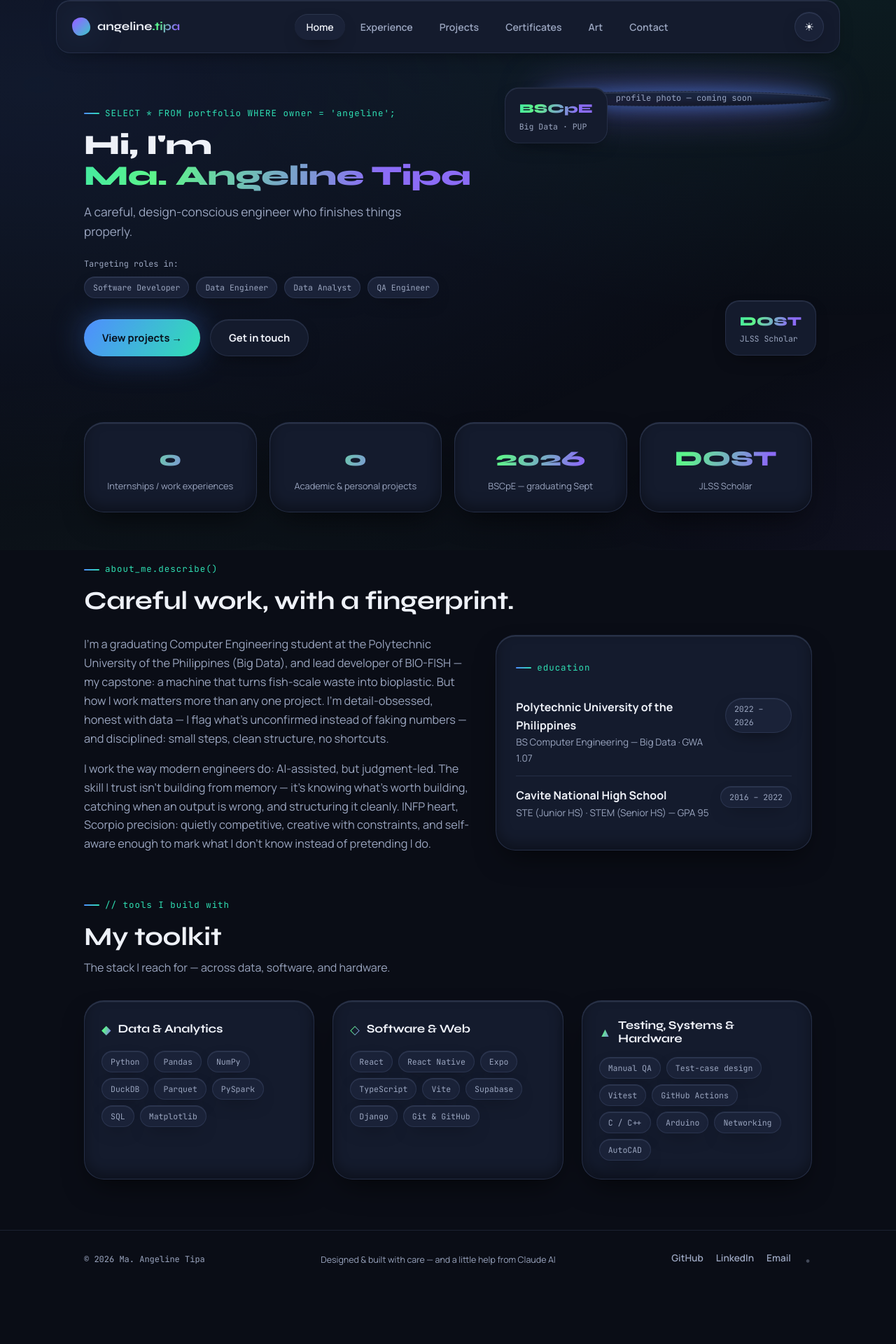
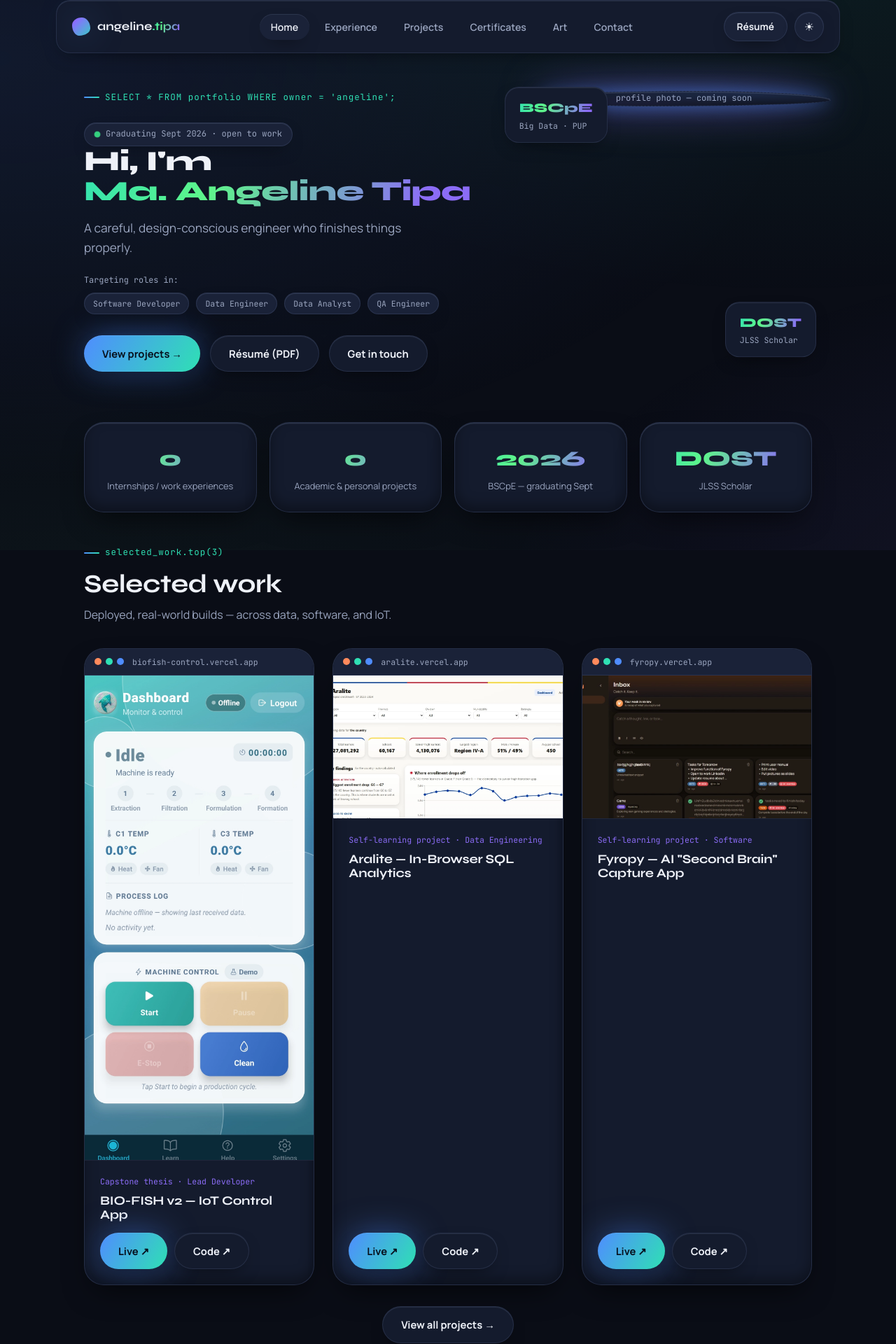
Before and after one commit to angelinetipa/opal-portfolio, a React (Vite) app: page / in a window 1280 px wide. Shown: the part 14-1934 px from the top of the page at 70% size. Before the commit the page ends 1857 px from the top, so only its background shows below. Built offline with nearby package versions, Linux system fonts and the light colour scheme; no server answers; the database is empty.

Commit message:
feat(home): add selected-work section, open-to-work badge, résumé button, cert full-view, footer line

```diff
--- a/src/components/Footer.jsx
+++ b/src/components/Footer.jsx
@@ -9,7 +9,7 @@ export default function Footer() {
     <footer className="footer">
       <div className="container footer-inner">
         <span className="footer-mono">© {new Date().getFullYear()} {profile.name}</span>
-        <span className="footer-note">Designed & built with care — and a little help from Claude AI</span>
+        <span className="footer-note">Designed &amp; built from scratch — no template. AI-assisted, judgment-led.</span>
         <div className="footer-links">
           <a href={profile.github} target="_blank" rel="noreferrer">GitHub</a>
           <a href={profile.linkedin} target="_blank" rel="noreferrer">LinkedIn</a>
--- a/src/components/Navbar.css
+++ b/src/components/Navbar.css
@@ -29,6 +29,18 @@
   box-shadow: var(--clay-shadow-soft);
 }
 .nav-actions { display: flex; align-items: center; gap: 10px; }
+
+/* résumé button */
+.resume-btn {
+  padding: 9px 18px; border-radius: 999px;
+  font-size: 0.85rem; font-weight: 700;
+  color: var(--text); background: var(--surface-2);
+  border: 1px solid var(--line);
+  box-shadow: var(--clay-shadow-soft);
+  transition: box-shadow 0.3s ease, transform 0.2s ease, color 0.25s;
+}
+.resume-btn:hover { color: var(--opal-teal); box-shadow: var(--clay-shadow-soft), var(--glow-teal); transform: translateY(-1px); }
+
 .theme-btn {
   width: 42px; height: 42px; border-radius: 50%;
   border: 1px solid var(--line);
@@ -59,3 +71,7 @@
   .nav-links a { display: block; }
   .burger { display: flex; }
 }
+
+@media (max-width: 420px) {
+  .resume-btn { display: none; } /* résumé still in hero on mobile */
+}
--- a/src/components/Navbar.jsx
+++ b/src/components/Navbar.jsx
@@ -1,5 +1,6 @@
 import { useState } from 'react'
 import { NavLink } from 'react-router-dom'
+import { profile } from '../constants/data.js'
 import './Navbar.css'
 
 const links = [
@@ -37,6 +38,17 @@ export default function Navbar({ theme, onToggleTheme }) {
         </ul>
 
         <div className="nav-actions">
+          {profile.resume && (
+            <a
+              className="resume-btn"
+              href={profile.resume}
+              target="_blank"
+              rel="noreferrer"
+              title="Open résumé (PDF)"
+            >
+              Résumé
+            </a>
+          )}
           <button
             className="theme-btn"
             onClick={onToggleTheme}
--- a/src/pages/Certificates.css
+++ b/src/pages/Certificates.css
@@ -1,6 +1,22 @@
 .cert-card { overflow: hidden; }
-.cert-img { height: 160px; border-radius: var(--radius-lg) var(--radius-lg) 0 0; border: none; border-bottom: 1px dashed var(--line); }
-.cert-img img { width: 100%; height: 100%; object-fit: cover; }
+
+/* show the WHOLE certificate at a glance — landscape frame, no cropping */
+.cert-img {
+  aspect-ratio: 4 / 3;
+  height: auto;
+  border-radius: var(--radius-lg) var(--radius-lg) 0 0;
+  border: none;
+  border-bottom: 1px dashed var(--line);
+  background: var(--bg-soft);
+  display: grid;
+  place-items: center;
+  padding: 10px;
+}
+.cert-img img {
+  width: 100%;
+  height: 100%;
+  object-fit: contain; /* full cert visible, letterboxed instead of cropped */
+}
 .cert-body { padding: 18px 22px 22px; }
 .cert-body h3 { font-size: 1rem; margin-bottom: 4px; }
 .cert-body p { font-size: 0.8rem; color: var(--text-dim); font-family: var(--font-mono); }
--- a/src/pages/Home.css
+++ b/src/pages/Home.css
@@ -13,6 +13,27 @@
 .hero-chips-label { font-family: var(--font-mono); font-size: 0.74rem; color: var(--text-dim); margin-bottom: 8px; }
 .hero-chips { display: flex; gap: 10px; flex-wrap: wrap; margin-bottom: 30px; }
 .hero-cta { display: flex; gap: 14px; flex-wrap: wrap; }
+
+/* open-to-work status pill */
+.hero-status {
+  display: inline-flex; align-items: center; gap: 8px;
+  margin-top: 12px;
+  padding: 6px 14px; border-radius: 999px;
+  background: var(--surface-2); border: 1px solid var(--line);
+  font-family: var(--font-mono); font-size: 0.75rem; color: var(--text-dim);
+  box-shadow: var(--clay-shadow-soft);
+}
+.hs-dot {
+  width: 8px; height: 8px; border-radius: 50%;
+  background: #35d07f;
+  box-shadow: 0 0 0 0 rgba(53, 208, 127, 0.6);
+  animation: hsPulse 2s ease-out infinite;
+}
+@keyframes hsPulse {
+  0% { box-shadow: 0 0 0 0 rgba(53, 208, 127, 0.55); }
+  70% { box-shadow: 0 0 0 8px rgba(53, 208, 127, 0); }
+  100% { box-shadow: 0 0 0 0 rgba(53, 208, 127, 0); }
+}
 
 .hero-visual { position: relative; aspect-ratio: 0.92; max-width: 420px; margin-inline: auto; }
 .hero-gem { display: none; }
@@ -45,6 +66,19 @@
 .stat-value { font-family: var(--font-display); font-size: 1.9rem; font-weight: 800; }
 .stat-label { font-size: 0.8rem; color: var(--text-dim); }
 
+/* SELECTED WORK */
+.selected { margin-bottom: 24px; padding-top: 40px; }
+.sel-grid { margin-top: 28px; }
+.sel-card { overflow: hidden; display: flex; flex-direction: column; height: 100%; }
+.sel-body { padding: 20px 22px 22px; display: flex; flex-direction: column; gap: 8px; flex: 1; }
+.sel-body h3 { font-size: 1.12rem; }
+.sel-sub { font-family: var(--font-mono); font-size: 0.72rem; color: var(--opal-violet); }
+.sel-actions { display: flex; gap: 10px; margin-top: auto; padding-top: 8px; flex-wrap: wrap; }
+.sel-more { display: flex; justify-content: center; margin-top: 30px; }
+
+/* small buttons (shared look with Projects) */
+.btn-sm { padding: 7px 14px; font-size: 0.82rem; }
+
 /* ABOUT */
 .about { margin-bottom: 72px; padding-top: 64px; }
 .skills { padding-top: 40px; }
@@ -54,7 +88,6 @@
 .edu-row { display: flex; justify-content: space-between; gap: 14px; align-items: flex-start; padding: 14px 0; border-bottom: 1px solid var(--line); }
 .edu-row:last-child { border-bottom: none; }
 .edu-degree { color: var(--text-dim); font-size: 0.85rem; }
-
 
 @media (max-width: 880px) {
   .hero { grid-template-columns: 1fr; min-height: auto; padding-top: 10px; }
--- a/src/pages/Home.jsx
+++ b/src/pages/Home.jsx
@@ -1,23 +1,38 @@
 import { Link } from 'react-router-dom'
 import Reveal from '../components/Reveal.jsx'
-import { profile as seedProfile, stats as seedStats, toolkit as seedToolkit, education as seedEducation } from '../constants/data.js'
+import BrowserFrame from '../components/BrowserFrame.jsx'
+import {
+  profile as seedProfile,
+  stats as seedStats,
+  toolkit as seedToolkit,
+  education as seedEducation,
+  experience as seedExp,
+  projects as seedProj,
+} from '../constants/data.js'
 import { useContent } from '../lib/useContent.js'
+import { useCollection } from '../lib/useCollection.js'
 import { useCount } from '../lib/useCount.js'
-import { experience as seedExp, projects as seedProj } from '../constants/data.js'
 import './Home.css'
+
+const glow = { teal: 'glow-teal', blue: 'glow-blue', violet: 'glow-violet' }
 
 export default function Home() {
   const { value: profile } = useContent('profile', seedProfile)
   const { value: stats } = useContent('stats', seedStats)
   const { value: toolkit } = useContent('toolkit', seedToolkit)
   const { value: education } = useContent('education', seedEducation)
+  const { rows: projects } = useCollection('projects', seedProj)
   const expCount = useCount('experience', seedExp.length)
   const projCount = useCount('projects', seedProj.length)
+
+  const featured = projects.filter(p => (p.category || 'featured') !== 'coursework').slice(0, 3)
+
   const displayStats = [
     { value: String(expCount), label: 'Internships / work experiences' },
     { value: String(projCount), label: 'Academic & personal projects' },
     ...stats,
   ]
+
   return (
     <main className="page">
       {/* ============ HERO ============ */}
@@ -25,6 +40,9 @@ export default function Home() {
         <div className="hero-text">
           <Reveal>
             <p className="eyebrow">SELECT * FROM portfolio WHERE owner = 'angeline';</p>
+            {profile.status && (
+              <span className="hero-status"><span className="hs-dot" />{profile.status}</span>
+            )}
           </Reveal>
           <Reveal delay={80}>
             <h1 className="hero-title">
@@ -46,6 +64,9 @@ export default function Home() {
           <Reveal delay={300}>
             <div className="hero-cta">
               <Link to="/projects" className="btn btn-primary">View projects →</Link>
+              {profile.resume && (
+                <a href={profile.resume} target="_blank" rel="noreferrer" className="btn btn-ghost">Résumé (PDF)</a>
+              )}
               <Link to="/contact" className="btn btn-ghost">Get in touch</Link>
             </div>
           </Reveal>
@@ -80,6 +101,43 @@ export default function Home() {
           </Reveal>
         ))}
       </section>
+
+      {/* ============ SELECTED WORK ============ */}
+      {featured.length > 0 && (
+        <section className="container selected">
+          <Reveal>
+            <p className="eyebrow">selected_work.top(3)</p>
+            <h2 className="section-title">Selected work</h2>
+            <p className="section-sub">Deployed, real-world builds — across data, software, and IoT.</p>
+          </Reveal>
+          <div className="grid-3 sel-grid">
+            {featured.map((p, i) => (
+              <Reveal key={p.id || i} delay={i * 110}>
+                <article className={`clay clay-hover ${glow[p.accent] || 'glow-teal'} sel-card`}>
+                  <BrowserFrame src={p.image} alt={p.title} url={p.live} />
+                  <div className="sel-body">
+                    <p className="sel-sub">{p.subtitle}</p>
+                    <h3>{p.title}</h3>
+                    <div className="sel-actions">
+                      {p.live && (
+                        <a className="btn btn-primary btn-sm" href={p.live} target="_blank" rel="noreferrer">Live ↗</a>
+                      )}
+                      {p.repo && (
+                        <a className="btn btn-ghost btn-sm" href={p.repo} target="_blank" rel="noreferrer">Code ↗</a>
+                      )}
+                    </div>
+                  </div>
+                </article>
+              </Reveal>
+            ))}
+          </div>
+          <Reveal>
+            <div className="sel-more">
+              <Link to="/projects" className="btn btn-ghost">View all projects →</Link>
+            </div>
+          </Reveal>
+        </section>
+      )}
 
       {/* ============ ABOUT ============ */}
       <section className="container about">
```
